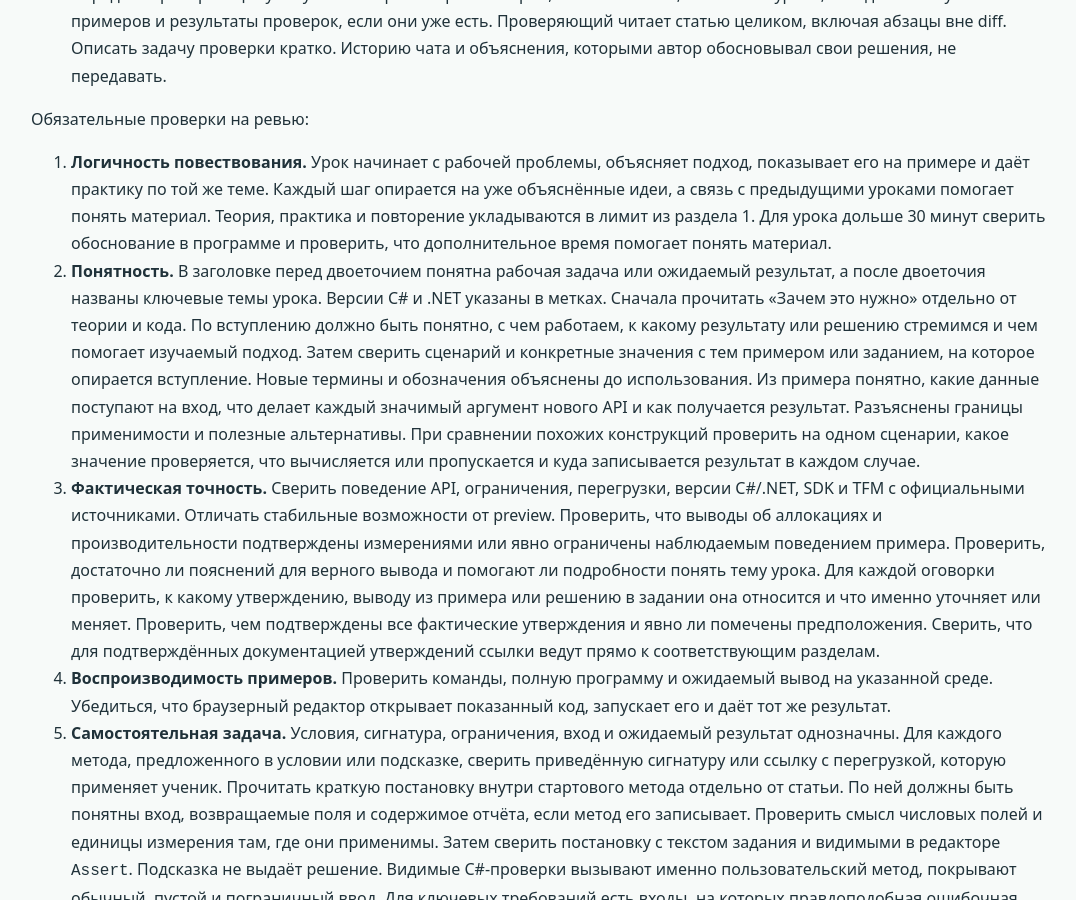
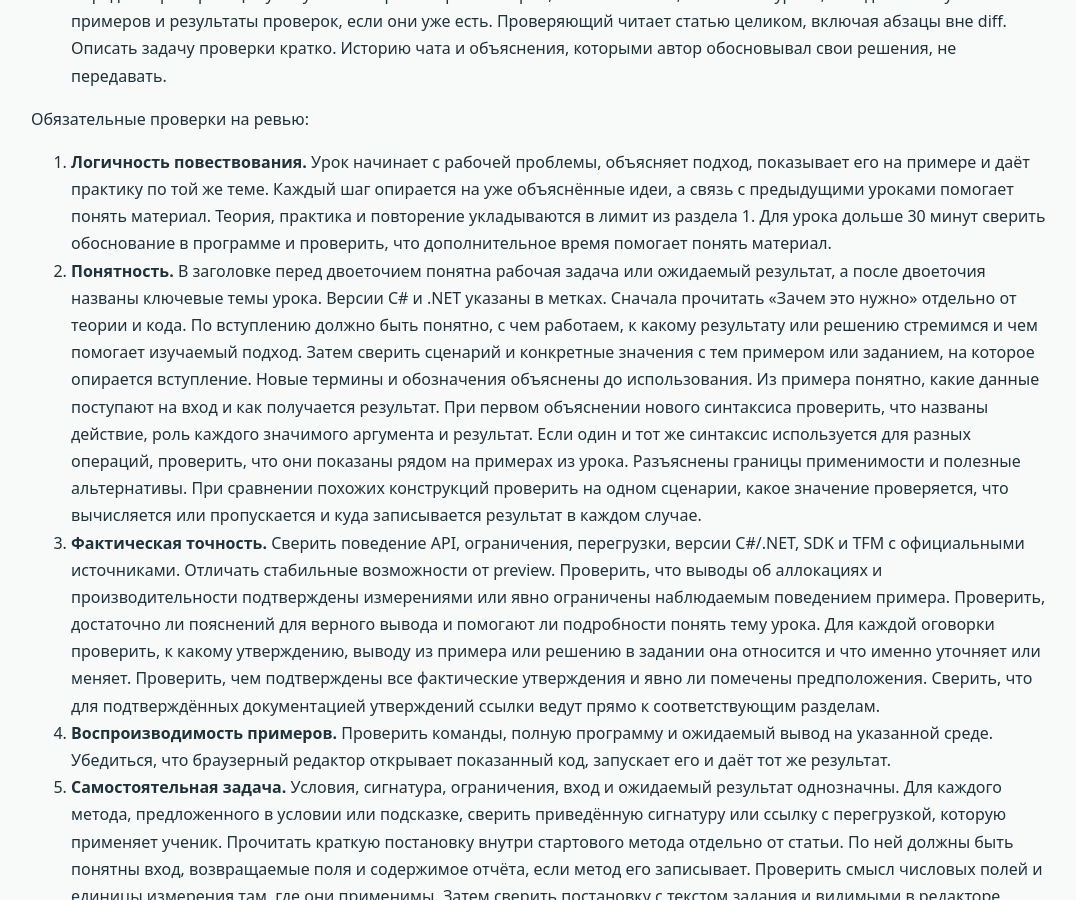
Before and after one commit to boyarincev/dotnet-courses, a Jekyll site: the page built from AGENTS.md, in a window 1280 px wide and 900 px high, scrolled down 10318 px. Shown: the whole window, without its empty margins (99-1175 px from the left). Built offline with Jekyll 4.4.1, drawn with Linux system fonts in a browser that asks for light colours; our own code applies the rules of GitHub Pages for plain Markdown files.

Commit message:
Clarify review criteria for explaining syntax

```diff
--- a/AGENTS.md
+++ b/AGENTS.md
@@ -193,7 +193,7 @@ static (int PaidCount, decimal Total) SummarizePaid(IEnumerable<string> rows)
 Обязательные проверки на ревью:
 
 1. **Логичность повествования.** Урок начинает с рабочей проблемы, объясняет подход, показывает его на примере и даёт практику по той же теме. Каждый шаг опирается на уже объяснённые идеи, а связь с предыдущими уроками помогает понять материал. Теория, практика и повторение укладываются в лимит из раздела 1. Для урока дольше 30 минут сверить обоснование в программе и проверить, что дополнительное время помогает понять материал.
-2. **Понятность.** В заголовке перед двоеточием понятна рабочая задача или ожидаемый результат, а после двоеточия названы ключевые темы урока. Версии C# и .NET указаны в метках. Сначала прочитать «Зачем это нужно» отдельно от теории и кода. По вступлению должно быть понятно, с чем работаем, к какому результату или решению стремимся и чем помогает изучаемый подход. Затем сверить сценарий и конкретные значения с тем примером или заданием, на которое опирается вступление. Новые термины и обозначения объяснены до использования. Из примера понятно, какие данные поступают на вход, что делает каждый значимый аргумент нового API и как получается результат. Разъяснены границы применимости и полезные альтернативы. При сравнении похожих конструкций проверить на одном сценарии, какое значение проверяется, что вычисляется или пропускается и куда записывается результат в каждом случае.
+2. **Понятность.** В заголовке перед двоеточием понятна рабочая задача или ожидаемый результат, а после двоеточия названы ключевые темы урока. Версии C# и .NET указаны в метках. Сначала прочитать «Зачем это нужно» отдельно от теории и кода. По вступлению должно быть понятно, с чем работаем, к какому результату или решению стремимся и чем помогает изучаемый подход. Затем сверить сценарий и конкретные значения с тем примером или заданием, на которое опирается вступление. Новые термины и обозначения объяснены до использования. Из примера понятно, какие данные поступают на вход и как получается результат. При первом объяснении нового синтаксиса проверить, что названы действие, роль каждого значимого аргумента и результат. Если один и тот же синтаксис используется для разных операций, проверить, что они показаны рядом на примерах из урока. Разъяснены границы применимости и полезные альтернативы. При сравнении похожих конструкций проверить на одном сценарии, какое значение проверяется, что вычисляется или пропускается и куда записывается результат в каждом случае.
 3. **Фактическая точность.** Сверить поведение API, ограничения, перегрузки, версии C#/.NET, SDK и TFM с официальными источниками. Отличать стабильные возможности от preview. Проверить, что выводы об аллокациях и производительности подтверждены измерениями или явно ограничены наблюдаемым поведением примера. Проверить, достаточно ли пояснений для верного вывода и помогают ли подробности понять тему урока. Для каждой оговорки проверить, к какому утверждению, выводу из примера или решению в задании она относится и что именно уточняет или меняет. Проверить, чем подтверждены все фактические утверждения и явно ли помечены предположения. Сверить, что для подтверждённых документацией утверждений ссылки ведут прямо к соответствующим разделам.
 4. **Воспроизводимость примеров.** Проверить команды, полную программу и ожидаемый вывод на указанной среде. Убедиться, что браузерный редактор открывает показанный код, запускает его и даёт тот же результат.
 5. **Самостоятельная задача.** Условия, сигнатура, ограничения, вход и ожидаемый результат однозначны. Для каждого метода, предложенного в условии или подсказке, сверить приведённую сигнатуру или ссылку с перегрузкой, которую применяет ученик. Прочитать краткую постановку внутри стартового метода отдельно от статьи. По ней должны быть понятны вход, возвращаемые поля и содержимое отчёта, если метод его записывает. Проверить смысл числовых полей и единицы измерения там, где они применимы. Затем сверить постановку с текстом задания и видимыми в редакторе `Assert`. Подсказка не выдаёт решение. Видимые C#-проверки вызывают именно пользовательский метод, покрывают обычный, пустой и пограничный ввод. Для ключевых требований есть входы, на которых правдоподобная ошибочная реализация выдаёт другой результат. Сообщения `Assert` объясняют конкретный сбой и по возможности показывают ожидаемое и фактическое значения.
```
